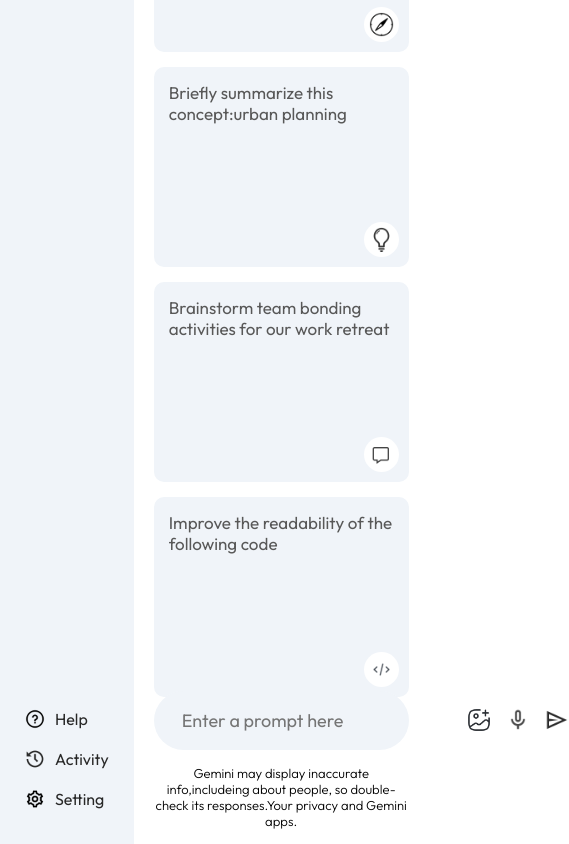
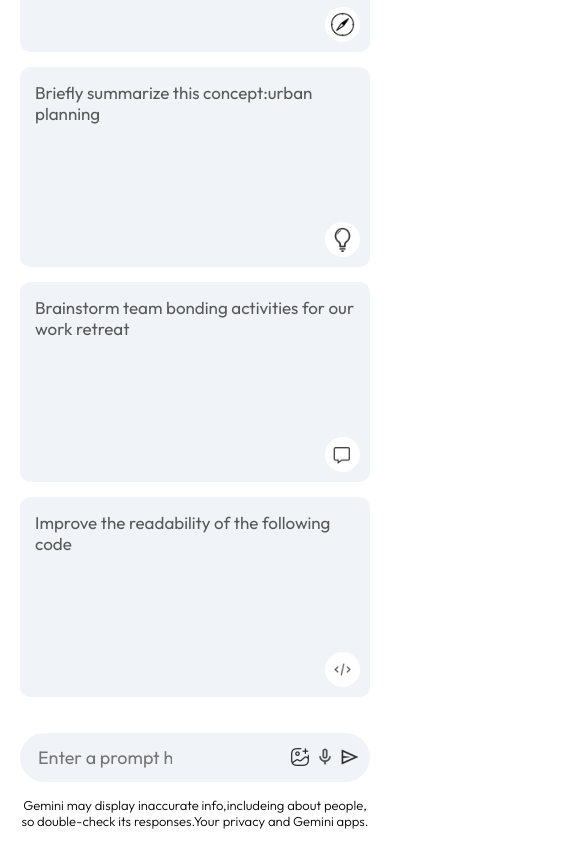
Before and after one commit to chengxuedong/AIChat, a React (Vite) app: page / in a window 390 px wide. Shown: the part 672-1516 px from the top of the page, 569 px wide, since content can reach past the window. Built offline with nearby package versions, Linux system fonts and the light colour scheme.

Commit message:
媒体查询微调样式

```diff
--- a/src/components/Main/Main.css
+++ b/src/components/Main/Main.css
@@ -177,3 +177,23 @@
     font-weight: 300;
     line-height: 1.8;
 }
+
+@media (max-width: 600px) {
+
+    .main-bottom input {
+        flex: none;
+        width: 150px;
+    }
+
+    .main-bottom img {
+        width: 20px;
+    }
+
+    .search-box {
+        padding: 5px 10px;
+    }
+
+    .search-box div {
+        gap: 5px;
+    }
+}
--- a/src/components/Sidebar/Sidebar.css
+++ b/src/components/Sidebar/Sidebar.css
@@ -65,3 +65,9 @@
     padding-right: 10px;
     cursor: pointer;
 }
+
+@media (max-width: 600px) {
+    .sidebar {
+        display: none; /* 在屏幕宽度小于600px时隐藏侧边栏 */
+    }
+}
```
